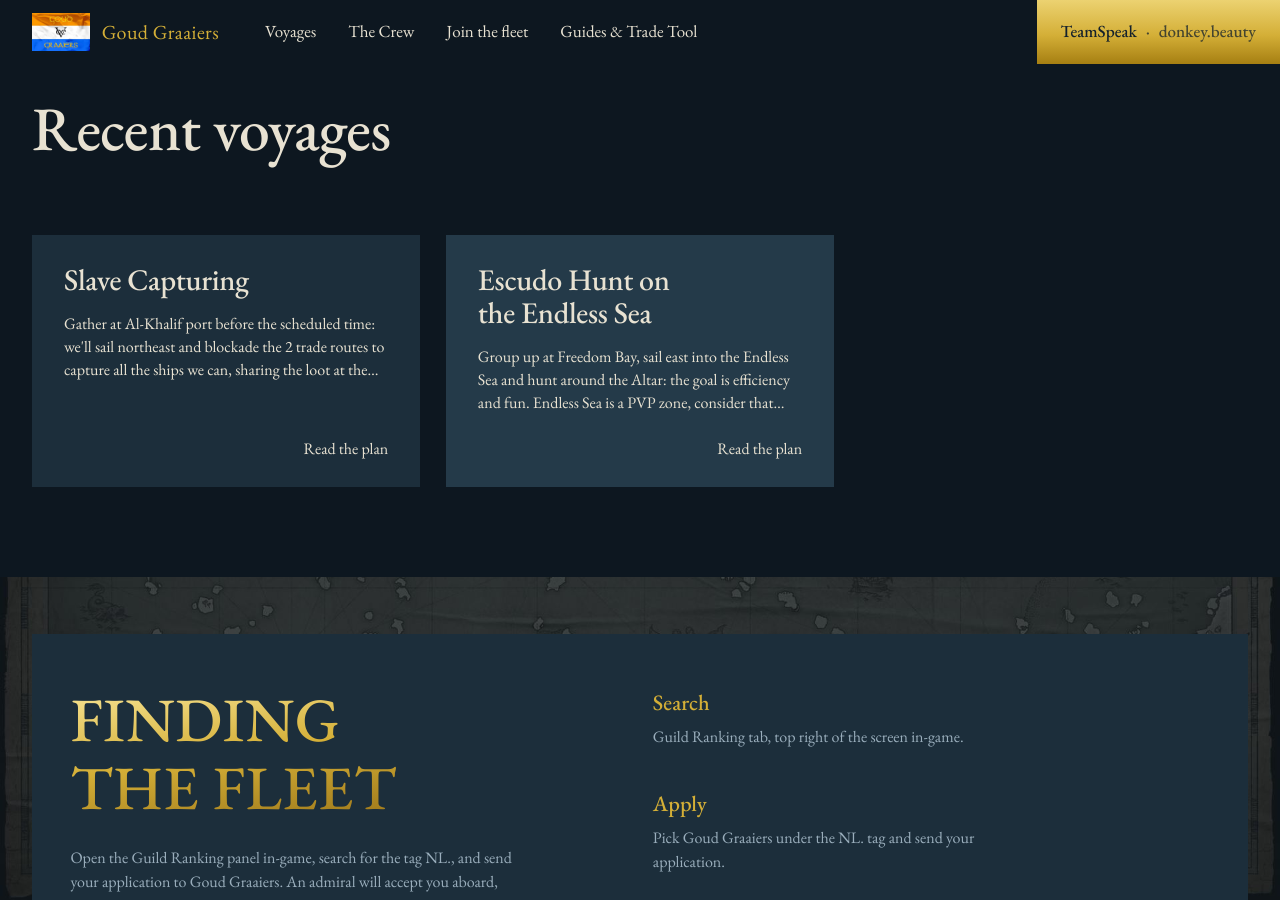
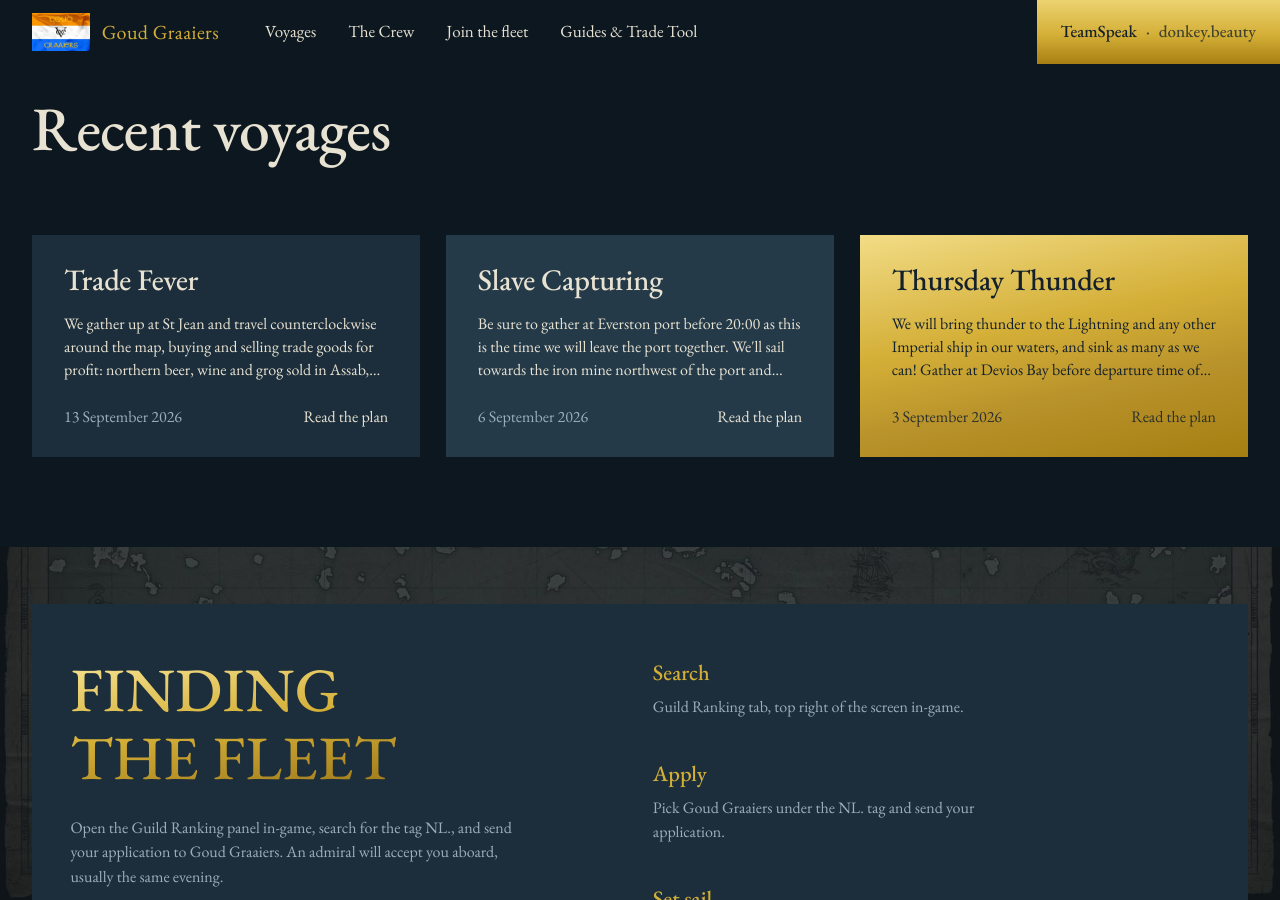
Before and after one commit to FuelClock/GoudGraaiers, a Jekyll site: the page built from index.md, in a window 1280 px wide and 900 px high, scrolled down 2125 px. Built offline with Jekyll 4.4.1, drawn with Linux system fonts in a browser that asks for light colours.

Commit message:
Read the plan opens a styled dialog with the full voyage plan; real template plans in the queue; events page drops the recent section

```diff
--- a/_data/voyages.yml
+++ b/_data/voyages.yml
@@ -1,28 +1,57 @@
 # Recent voyages queue: max 3, newest first.
 # Maintained by sync_events_to_website.py; feeds the home deck cards.
-# Entries taken verbatim from the bot's event templates
-# (slavecapture, endlessescudo). Thimon 2026-11-08: invented voyages removed.
+# Plans are the real event templates from the old site files
+# (assets/event_templates/: fred_thunder, gerrit_slavecapture Sept version,
+# gerrit_trade). Thimon 2026-11-08: invented descriptions removed.
+- title: "Trade Fever"
+  slug: "trade-fever"
+  date_label: "13 September 2026"
+  excerpt: "We gather up at St Jean and travel counterclockwise around the map, buying and selling trade goods for profit: northern beer, wine and grog sold in Assab, Arabian silk and saffron sold in San martinas, southern coffee and tobacco sold in Gray Island."
+  url: "/events.html#trade-fever"
+  plan: |
+    **Trade Fever Event**
+    Sunday September 13th 20:00 / 8pm
+    **The plan:**
+    We gather up at St Jean, Travel counterclockwise around the map, and buy/sell trade goods for profit.
+    **Important to know:**
+    Bring a ship with good cargo and decent speed (at least 13knots).
+    If an NPC shoots you, just keep on sailing, they will fire 1 broadside and then wont be able to hit you if you keep sailing.
+    Be quick in the port, go to warehouse > Market, buy the trade goods and exit at lighthouse. You only need to be in port 20-30 seconds.
+    To sell goods, move them to the port warehouse, go to Trading house > Market > Click By best price, and it will only sell the trade goods that are profitable there which is exactly what we want, and with 1 single click.
+    **What to sell and buy?**
+    In the North you buy: Beer, Wine, Grog. You sell the northern goods in port Assab.
+    In the Arabian you buy: Paprika, Silk, Rugs, Saffron, Dates. You sell the Arabian goods in San martinas.
+    In the South you buy: Leather, Nuts, Oil, Tobacco, Coffee. You sell the southern goods in Gray Island.
 - title: "Slave Capturing"
   slug: "slave-capturing"
-  date_label: ""
-  excerpt: "Gather at Al-Khalif port before the scheduled time: we'll sail northeast and blockade the 2 trade routes to capture all the ships we can, sharing the loot at the end."
+  date_label: "6 September 2026"
+  excerpt: "Be sure to gather at Everston port before 20:00 as this is the time we will leave the port together. We'll sail towards the iron mine northwest of the port and blockade the trade routes to capture all the ships we can, sharing the loot in the end."
   url: "/events.html#slave-capturing"
   plan: |
+    **SLAVE CAPTURING**
+    Sunday 6th September at 20:00 / 8pm
     **What will we be doing?**
-    Be sure to gather at Al-Khalif port before the scheduled time as this is the time we will leave the port together.
-    We'll sail to the northeast of the port and we'll be blockading the 2 trade routes to capture all the ships we can and have their crew "voluntarily change employer".
-    Depending on how many people show up we might need dedicated hauling as the ammount of merchants is considerable.
+    Be sure to gather at Everston port before 20:00 as this is the time we will leave the port together.
+    We'll sail into the direction of the iron mine to the North West of port Everston and we'll be blockading the trade routes to capture all the ships we can and have their crew "voluntarily change employer".
     We'll work together to capture as many slaves as possible so be sure to bring a boarding loadout. If you don't want to or dont have a boarding loadout to bring, you're more then welcome to help us get the health of the enemy ships down so your fellow squad mates can do the boarding instead as we will be sharing the loot in the end anyway.
-- title: "Escudo Hunt on the Endless Sea"
-  slug: "escudo-hunt-on-the-endless-sea"
-  date_label: ""
-  excerpt: "Group up at Freedom Bay, sail east into the Endless Sea and hunt around the Altar: the goal is efficiency and fun. Endless Sea is a PVP zone, consider that when picking your crew and ship."
-  url: "/events.html#escudo-hunt-on-the-endless-sea"
+- title: "Thursday Thunder"
+  slug: "thursday-thunder"
+  date_label: "3 September 2026"
+  excerpt: "We will bring thunder to the Lightning and any other Imperial ship in our waters, and sink as many as we can! Gather at Devios Bay before departure time of 20:00. Advised: any ship class 4 or up, plenty of ammo and repairs."
+  url: "/events.html#thursday-thunder"
   plan: |
-    **What will we be doing?**
-    We will be grouping up at Freedom Bay, at the scheduled time we will have a short briefing after which we'll sail east into the Endless Sea.
-    On the Endless Sea we'll travel down to the Altar to hunt around that area.
-    The goal is efficiency and fun!
-    **Useful Info**
-    We'll spend quite some time on the endless sea, be sure to bring alot of cannonballs/wood/food etc.
-    Endless Sea is a PVP zone, you might want to consider this when deciding which crew/ship to bring.
+    **Thursday Thunder!**
+    Date: 03-09-2026, Time: 2000
+    **Goal**
+    We will bring thunder to the "Lightning" and any other Imperial ship in our waters, and sink as many as we can!
+    Any pirate we meet along the way can also sink, but the Imperials have priority.
+    We gather at Devios Bay before departure time of: 2000 (5-10 mins early so we can all leave at 2000)
+    **Mission needs**
+    Any ship you feel confidant in to combat Imperial vessels. Some of these targets can have up to 7k HP, or 15 Armor, and will deal significant damage to ships.
+    Advised is to use any ship class 4 or up, with decent armor and weapon penetration. Bring plenty of ammo (you like to use) and repair needs so we can stay out a while.
+    **Mission Strategy**
+    We use our tactics to outmanouver the Imperials and show them what's on the bottom of the Archipelago. We will all try to drop barrels and fire our main cannons.
+    **Additional info**
+    We will have lot's of fun hunting these Imps and that is the goal, but we have a great oppertunity to practise our battle formations and buddy system to! (we don't have to always practise ofc, again main goal is the hunt)
+    Everything is situational, and you being here means we can communicate, this is great! Even if you just listen in, this means you can hear whatever tactics we are putting in play.
+    Let's have some fun blowing these Imps to smithereens CPTNs! o7
```
